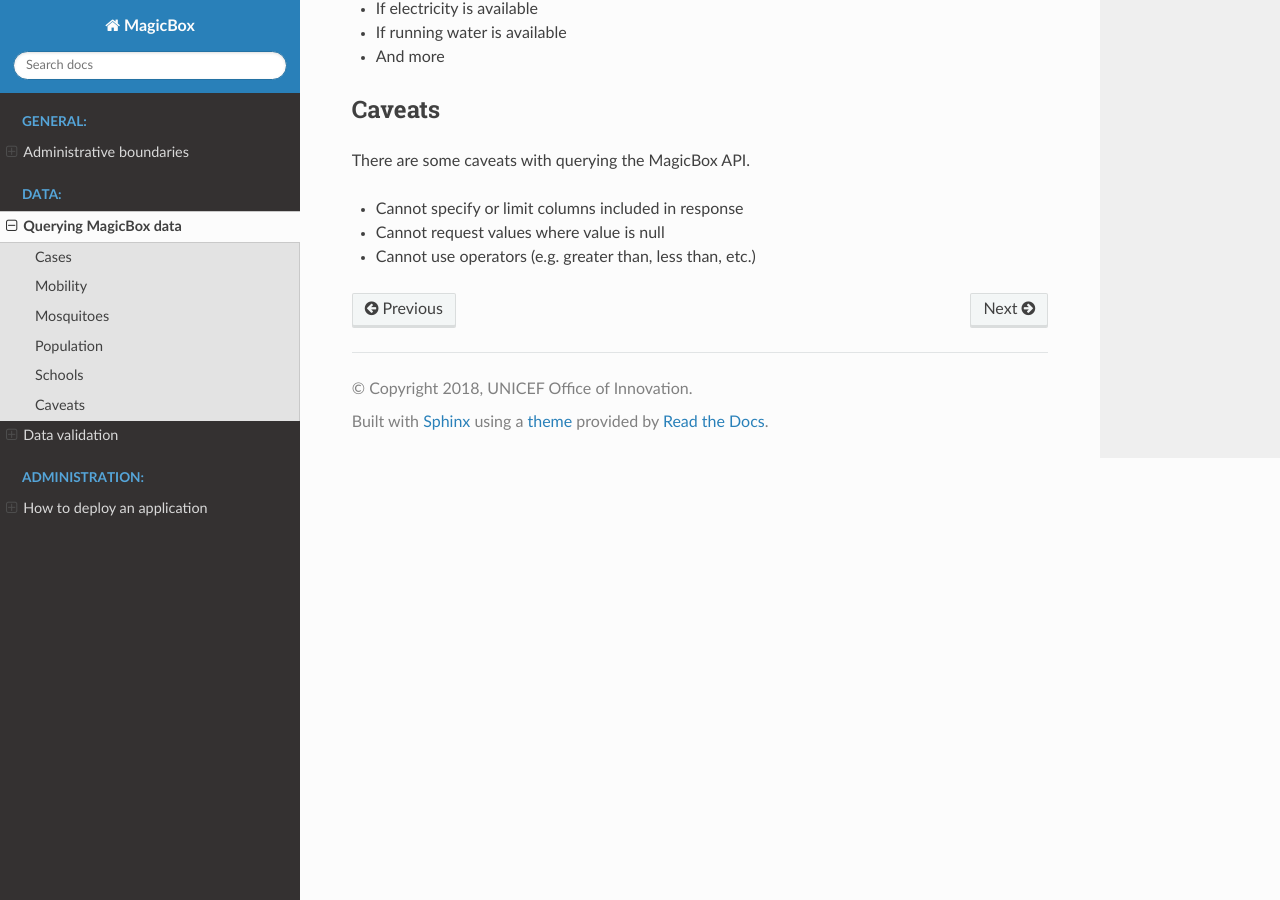
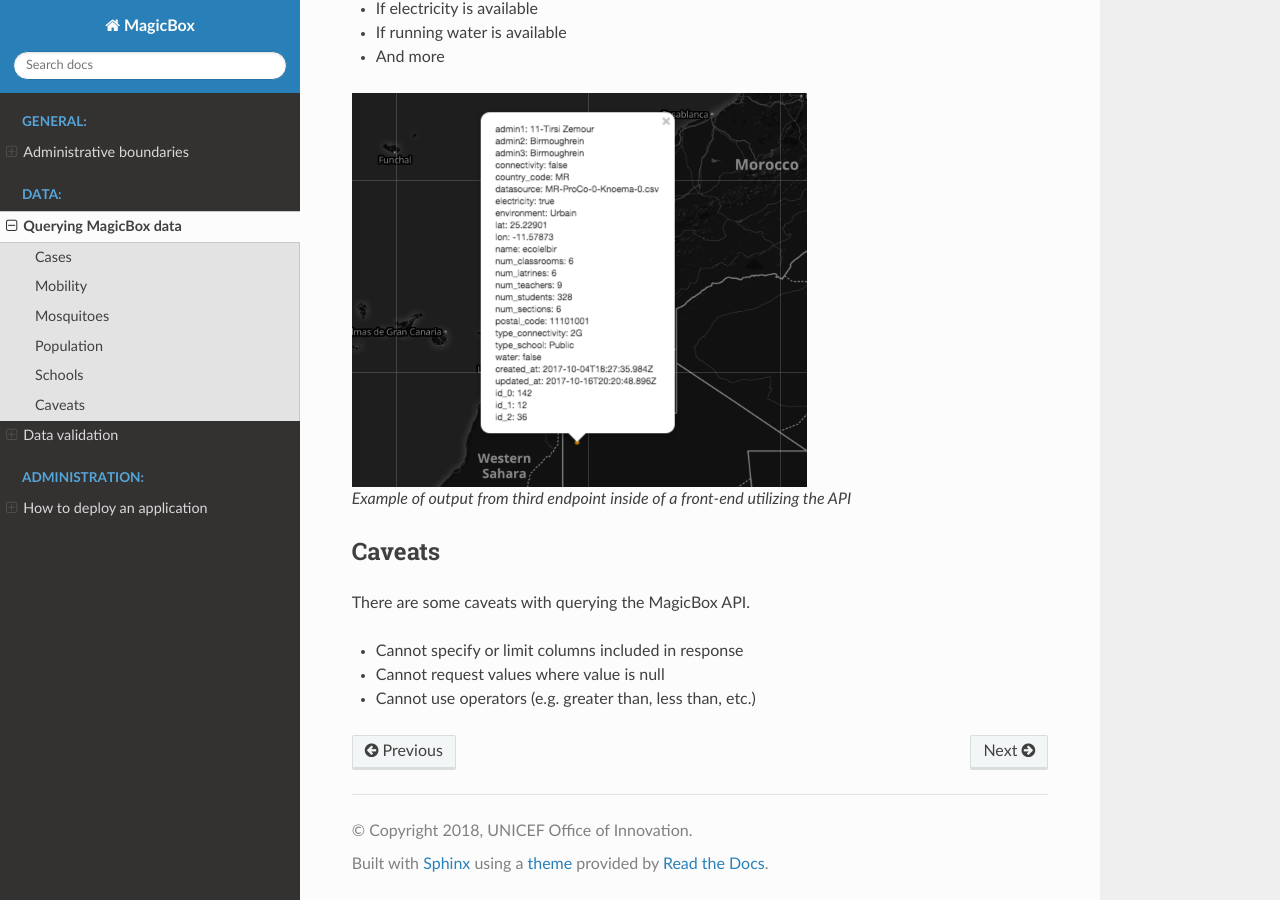
Before and after one commit to unicef/magicbox, a Sphinx documentation site: the page built from docs/data/data-querying.rst, in a window 1280 px wide and 900 px high, scrolled down 1882 px. Built offline with Sphinx 7.4.7 and the Read the Docs theme 2.0.0, drawn with Linux system fonts in a browser that asks for light colours.

Commit message:
Add a screenshot for example of third API endpoint

```diff
--- a/docs/data/data-querying.rst
+++ b/docs/data/data-querying.rst
@@ -89,6 +89,10 @@ its ID number. Some of the values available are listed below:
 - If running water is available
 - And more
 
+.. figure:: /_static/data-querying-school-data.png
+
+  Example of output from third endpoint inside of a front-end utilizing the API
+
 
 *******
 Caveats
```
Also changed, not shown: docs/_static/data-querying-school-data.png (added).
